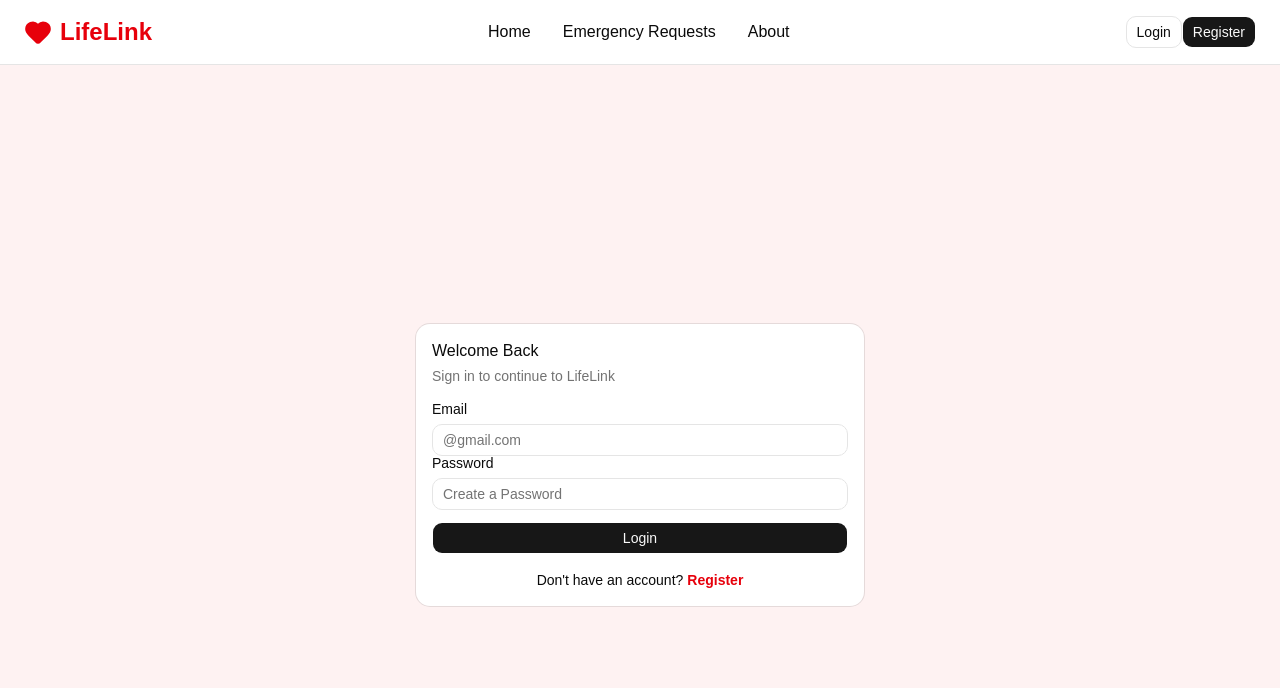
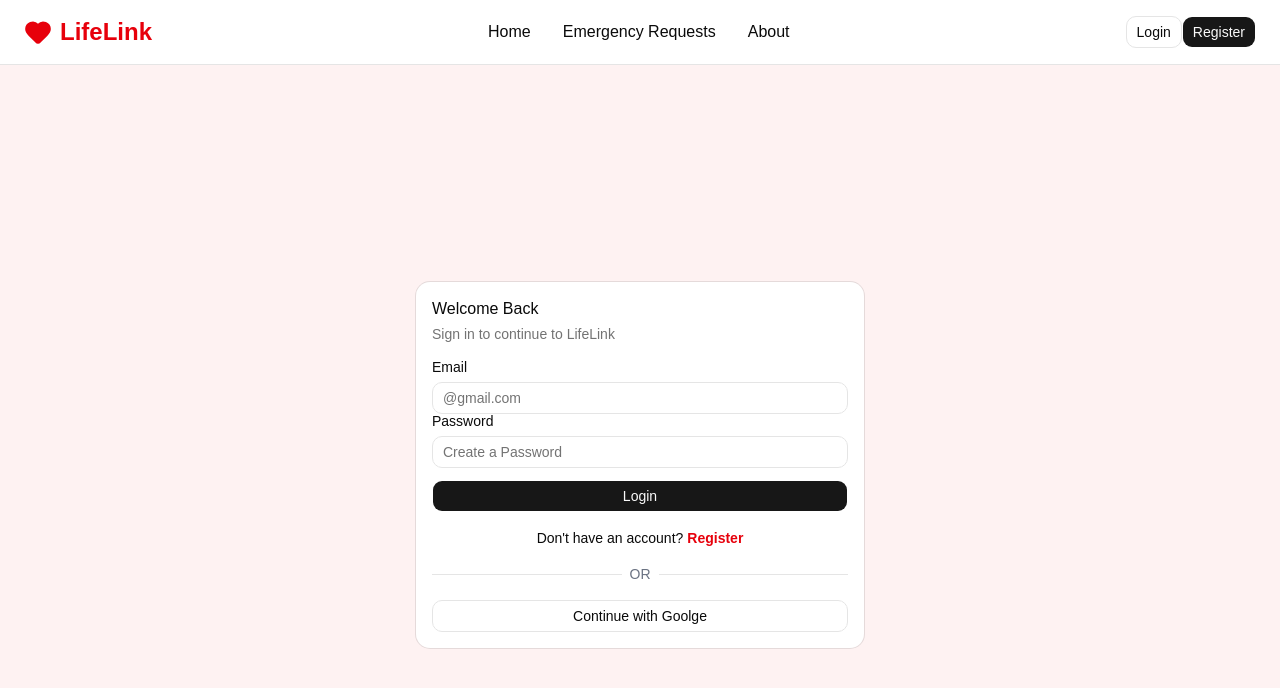
Before and after one commit to Juan-ita/LifeLink, a React (Vite) app: page /login in a window 1280 px wide. Shown: the top 688 px of the page. Built offline with nearby package versions, Linux system fonts and the light colour scheme.

Commit message:
feat: add firebase authentication and google sign in

```diff
--- a/package.json
+++ b/package.json
@@ -18,6 +18,7 @@
     "class-variance-authority": "^0.7.1",
     "clsx": "^2.1.1",
     "date-fns": "^4.4.0",
+    "firebase": "^12.16.0",
     "lucide-react": "^1.24.0",
     "next-themes": "^0.4.6",
     "react": "^19.2.7",
--- /dev/null
+++ b/src/firebase/FirebaseConfig.js
@@ -0,0 +1,25 @@
+// Import the functions you need from the SDKs you need
+import { initializeApp } from "firebase/app";
+import { getAnalytics } from "firebase/analytics";
+import { getFirestore } from "firebase/firestore";
+import { getAuth, GoogleAuthProvider } from "firebase/auth";
+// TODO: Add SDKs for Firebase products that you want to use
+// https://firebase.google.com/docs/web/setup#available-libraries
+
+// Your web app's Firebase configuration
+// For Firebase JS SDK v7.20.0 and later, measurementId is optional
+const firebaseConfig = {
+  apiKey: "AIzaSyAJAXRQvYvPv-bFhaCDRm8hN5BVWt9PTqc",
+  authDomain: "lifelink-673a7.firebaseapp.com",
+  projectId: "lifelink-673a7",
+  storageBucket: "lifelink-673a7.firebasestorage.app",
+  messagingSenderId: "109472605816",
+  appId: "1:109472605816:web:b7266b958f2036a2a76f8d",
+  measurementId: "G-95S4TC2460"
+};
+
+// Initialize Firebase
+const app = initializeApp(firebaseConfig);
+export const auth = getAuth(app)
+export const db = getFirestore(app)
+export const googleProvider =new GoogleAuthProvider()
--- a/src/pages/Login.jsx
+++ b/src/pages/Login.jsx
@@ -3,6 +3,8 @@ import { useState } from "react"
 import { Link } from "react-router-dom"
 import { Input } from "@/components/ui/input"
 import { Label } from "@/components/ui/label"
+import { signInWithPopup } from "firebase/auth"
+import { auth, googleProvider } from "@/firebase/FirebaseConfig"
 import { Card, CardHeader, CardTitle, CardDescription, CardContent } from "@/components/ui/card"
 
 function Login() {
@@ -15,6 +17,16 @@ function Login() {
 
         if(email.trim() === ""){
             setError("Email required.")
+        }
+    }
+
+    async function handleGoogleLogin () {
+        try{
+            const result = await signInWithPopup(auth, googleProvider)
+            console.log(result.user)
+        }catch(error){
+            console.log(error)
+            setError(error.message)
         }
     }
   return (
@@ -73,6 +85,15 @@ function Login() {
                     </Link>
                 </p>
              </div>
+
+             <div className="my-4 flex items-center">
+                <hr className="flex-1"/>
+
+                <span className="mx-2 text-sm text-gray-500">OR</span>
+                <hr className="flex-1"/>
+             </div>
+
+             <Button variant="outline" className="w-full" onClick={handleGoogleLogin}>Continue with Goolge</Button>
             </CardContent>
 
       </Card>
```
Also changed, not shown: 2 other files (tests, documents, lock files or other folders).
